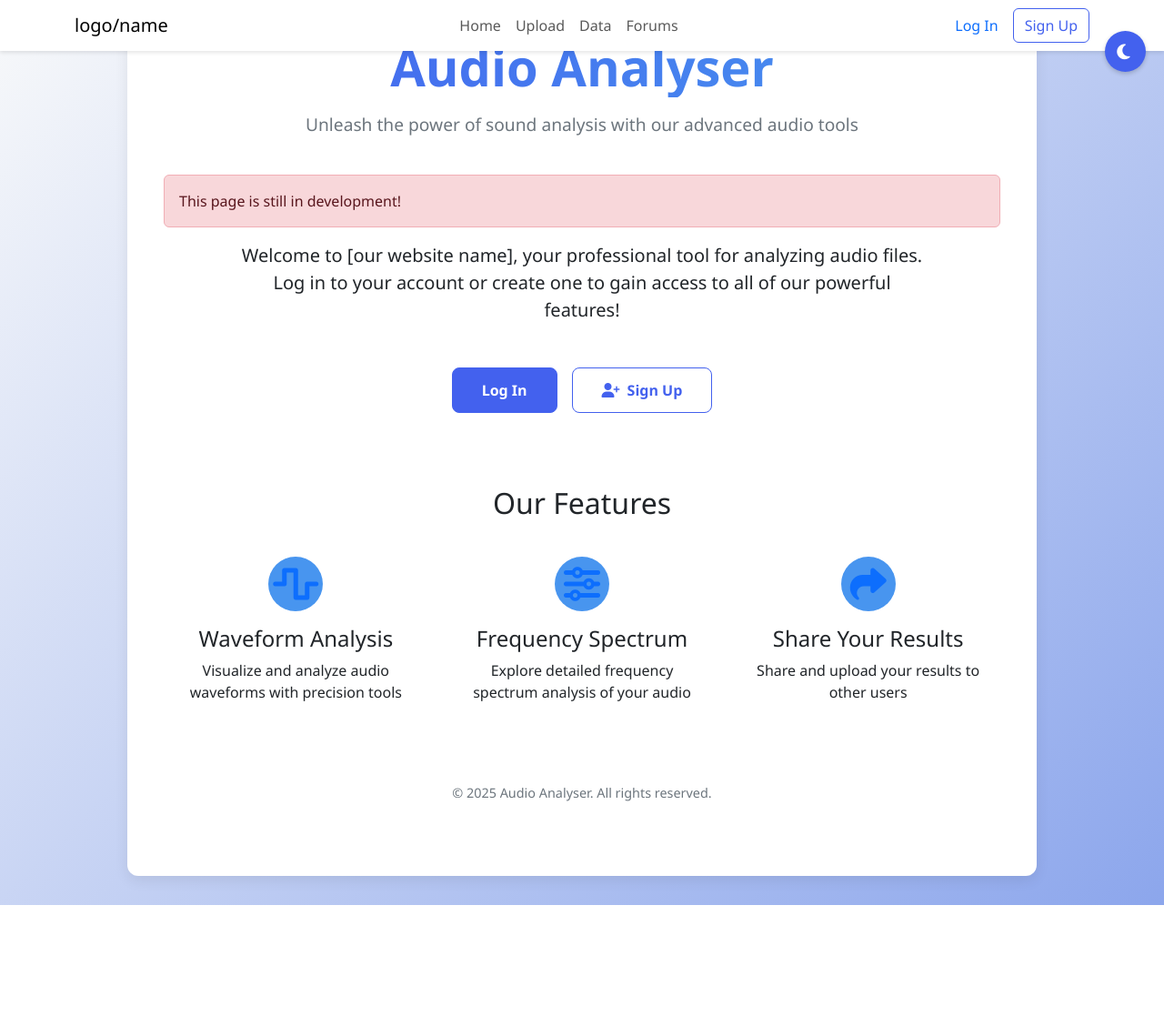
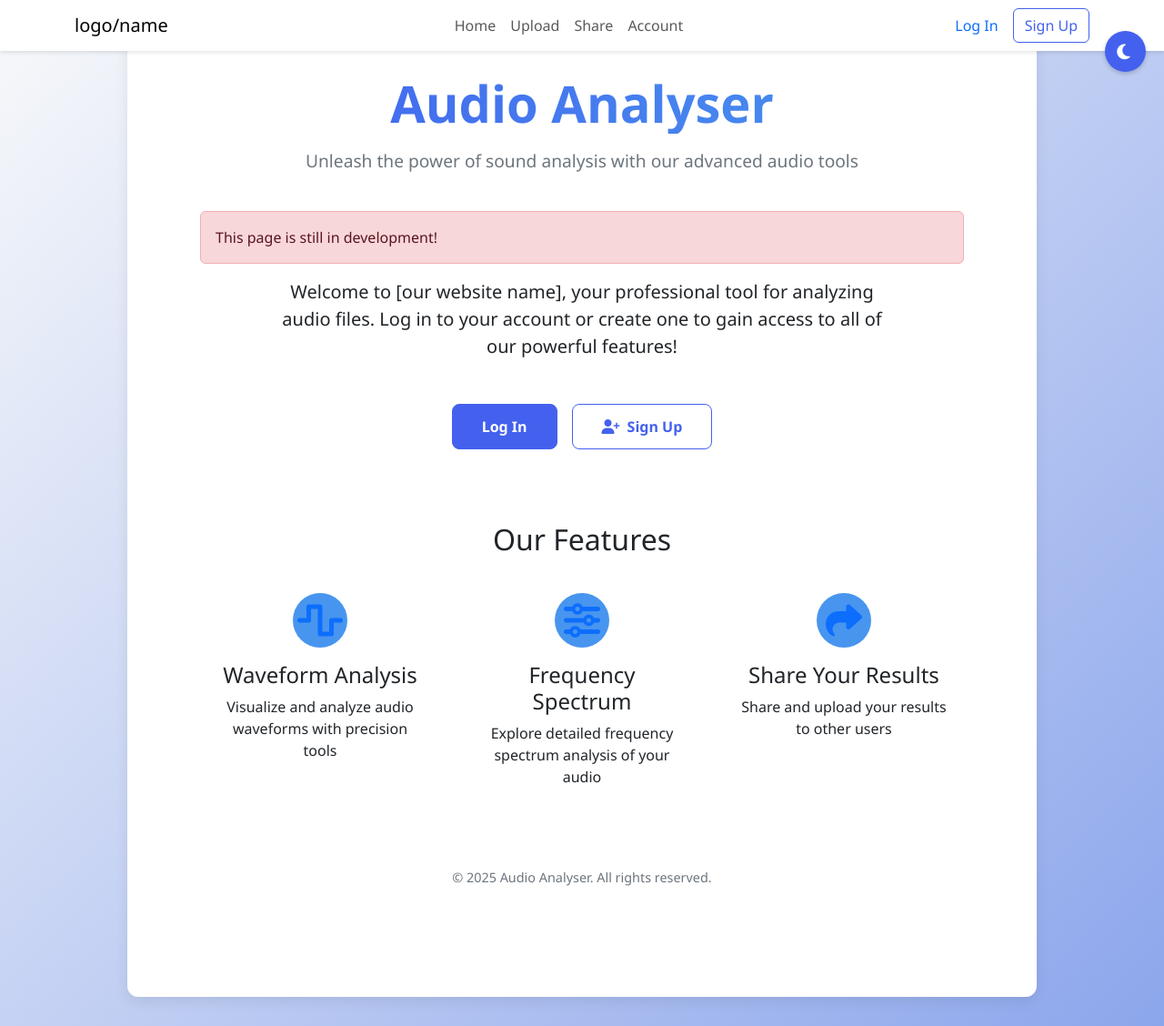
Before and after one commit to qwertytops/AudioAnalyser, a Flask app: page / in a window 1280 px wide. Shown: the whole page at 91% size. Before the commit the page ends 995 px from the top, so only its background shows below. Run offline with Flask 3, Linux system fonts and the light colour scheme.

Commit message:
Nav bar now functional and redirects users to pages. Removed 'Forums', added 'Account'

```diff
--- a/app/static/css/introductoryView.css
+++ b/app/static/css/introductoryView.css
@@ -27,7 +27,7 @@ body {
     background-color: #ffffff;
     border-radius: 12px;
     box-shadow: 0 5px 15px rgba(0, 0, 0, 0.08);
-    padding: 2.5rem;
+    padding: 5rem;
     margin-bottom: 2rem;
     position: relative;
     transition: background-color var(--transition-speed) ease,
--- a/app/templates/navView.html
+++ b/app/templates/navView.html
@@ -12,16 +12,16 @@
         <div class="collapse navbar-collapse" id="navbarNav">
             <ul class="navbar-nav mx-auto">
                 <li class="nav-item">
-                    <a class="nav-link" href="">Home</a>
+                    <a class="nav-link" href="/">Home</a>
                 </li>
                 <li class="nav-item">
-                    <a class="nav-link" href="">Upload</a>
+                    <a class="nav-link" href="/upload">Upload</a>
                 </li>
                 <li class="nav-item">
-                    <a class="nav-link" href="">Data</a>
+                    <a class="nav-link" href="/share">Share</a>
                 </li>
                 <li class="nav-item">
-                    <a class="nav-link" href="">Forums</a>
+                    <a class="nav-link" href="/account">Account</a>
                 </li>
             </ul>
             <div class="d-flex align-items-center" id = "right">
```
